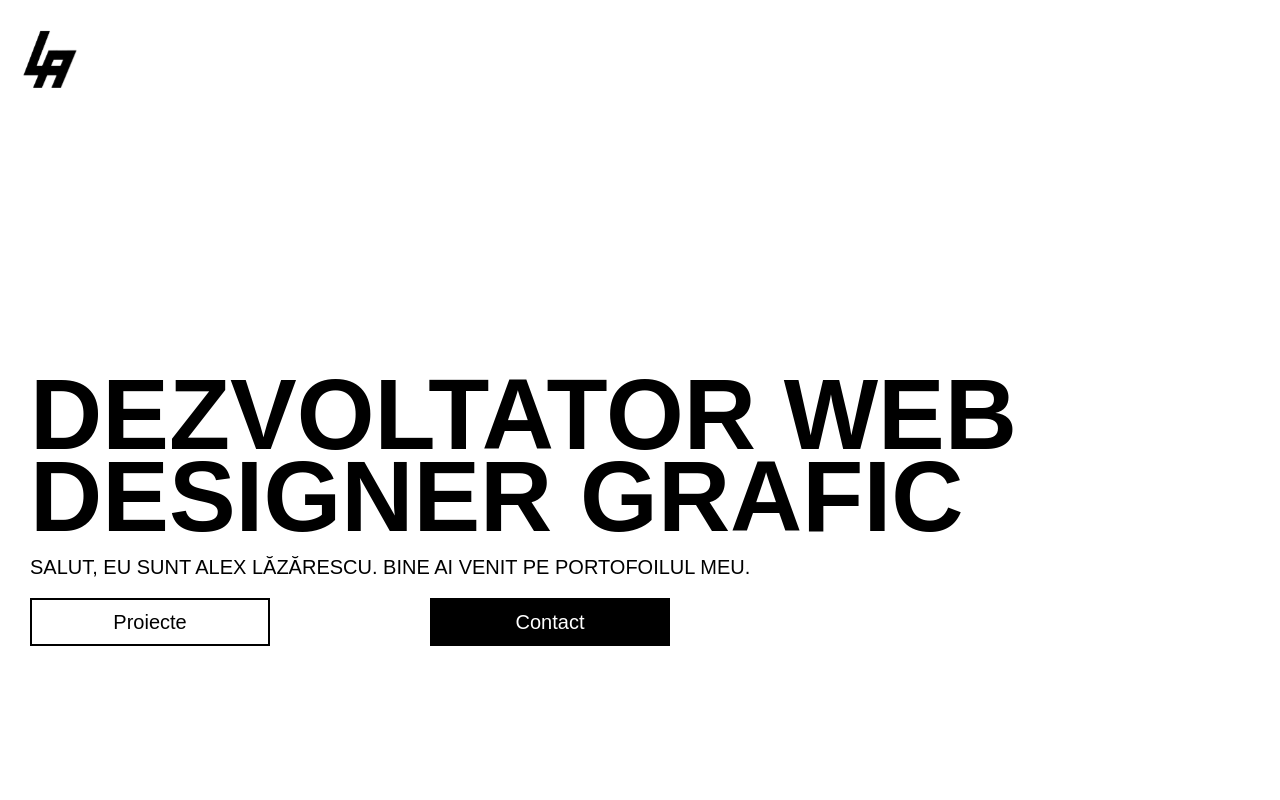
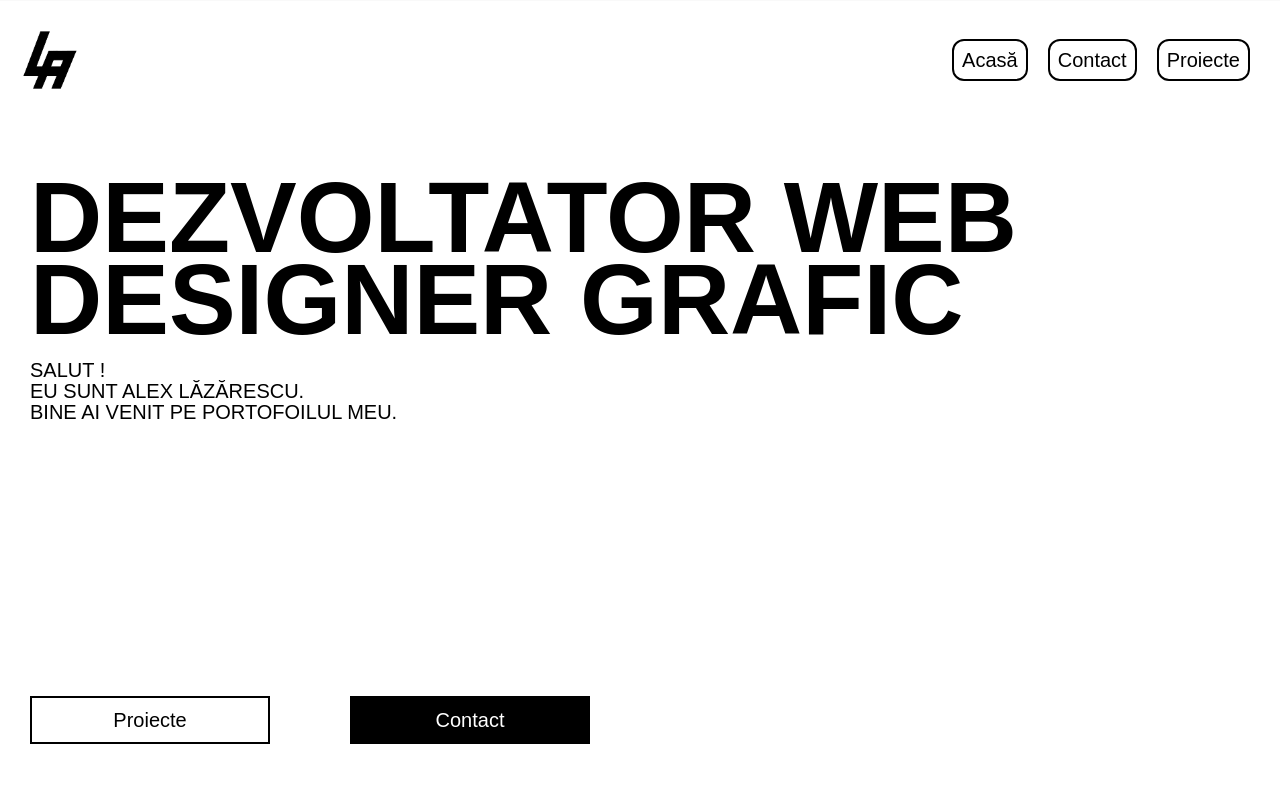
Before and after one commit to engineeredbyalex/alex-lazarescu, a Next.js app: page / in a window 1280 px wide. Shown: the top 800 px of the page. Built offline with nearby package versions, Linux system fonts and the light colour scheme; what next-reveal would draw is missing.

Commit message:
18.11 rev-5

```diff
--- a/components/common/buttons/Button.js
+++ b/components/common/buttons/Button.js
@@ -1,26 +1,22 @@
 // OutlineButton.js
 import React from 'react';
-import Link from 'next/link';
 
 export const OutlineButton = ({ link, text }) => {
-
     return (
-        <Link href={`/${link}`}>
-            <div className="button button_outline button_outline_slide_right" target="_blank" rel="noopener noreferrer">
+        <a href={link} target="_blank" rel="noopener noreferrer">
+            <div className="button button_outline button_outline_slide_right">
                 <h5>{text}</h5>
             </div>
-        </Link>
+        </a>
     );
 };
 
-
 export const SolidButton = ({ link, text }) => {
-
     return (
-        <Link href={`/${link}`}>
-            <div className="button button_solid  button_solid_transform" target="_blank" rel="noopener noreferrer">
+        <a href={link} target="_blank" rel="noopener noreferrer">
+            <div className="button button_solid button_solid_transform">
                 <h5>{text}</h5>
             </div>
-        </Link>
+        </a>
     );
 };
--- a/components/common/header/Navigation_Bar.js
+++ b/components/common/header/Navigation_Bar.js
@@ -2,16 +2,20 @@
 import Logo from '@/public/logo/logo.png'
 import Image from 'next/image';
 import Link from 'next/link';
+import { OutlineButton } from '../buttons/Button';
 
 export default function Navigation_Bar() {
 
 
     return (
-        <div className='w-[screen] h-[15vh] flex items-center justify-start '>
+        <div className='w-screen h-[15vh] flex items-center justify-between '>
             <div className='hover:scale-110 transition-all ease-in-out'>
-                <Link href={'/'}>
-                    <Image width={100} height={100} src={Logo} />
-                </Link>
+                <Image width={100} height={100} src={Logo} />
+            </div>
+            <div className='flex gap-0 lg:gap-5 mr-[30px]'>
+                <Link className='button_outline button_outline_slide_right px-3 py-1 rounded-xl scale-75 lg:px-2 lg:scale-100' href={'/'}><h5>Acasă</h5></Link>
+                <Link className='button_outline button_outline_slide_right px-3 py-1 rounded-xl scale-75 lg:px-2 lg:scale-100' href={'/contact'}><h5>Contact</h5></Link>
+                <Link className='button_outline button_outline_slide_right px-3 py-1 rounded-xl scale-75 lg:px-2 lg:scale-100' href={'/projects'}><h5>Proiecte</h5></Link>
             </div>
         </div>
     );
--- a/components/sections/LandingPage.js
+++ b/components/sections/LandingPage.js
@@ -10,7 +10,8 @@ import { SolidButton } from '../common/buttons/Button'
 function LandingPage() {
     return (
         <Page>
-            <div className="flex items-start justify-start w-full h-auto flex-col  text-center">
+            <div className="flex items-start justify-evenly lg:justify-center w-full h-full flex-col  text-center">
+                <div className='h-1/2 flex items-start justify-start lg:justify-center flex-col'>
                     <RevealWrapper delay={1000}>
                         <h1 className=' uppercase  text-[#000] leading-[2.3rem] lg:leading-[2.6rem] font-[600] mb-5 lg:mb-10   text-left'>
                             Dezvoltator Web
@@ -22,11 +23,12 @@ function LandingPage() {
                         </h1>
                     </RevealWrapper>
                     <RevealWrapper delay={1600}>
-                    <h5 className=' uppercase  text-[#000] leading-5  lg:leading-[1.3rem] font-light mb-5   text-left w-[70%]'>
-                        Salut, eu sunt Alex Lăzărescu. Bine ai venit pe portofoilul meu.
+                        <h5 className=' uppercase  text-[#000] leading-5  lg:leading-[1.3rem] font-light mb-5   text-left w-[100%]'>
+                            Salut ! <br /> Eu sunt Alex Lăzărescu. <br /> Bine ai venit pe portofoilul meu.
                         </h5>
                     </RevealWrapper>
-                <div className='flex w-full gap-[1rem] items-start justify-start  flex-col lg:flex-row lg:items-center lg:gap-[10rem] z-[2]'>
+                </div>
+                <div className='flex w-full h-1/2 gap-[1rem] items-start  justify-start  flex-col lg:flex-row lg:items-center lg:gap-[5rem] z-[2]'>
                     <RevealWrapper delay={1900}>
                         <OutlineButton link="/projects" text='Proiecte' />
                     </RevealWrapper>
--- a/pages/about.js
+++ /dev/null
@@ -1,44 +0,0 @@
-import Navigation_Bar from '@/components/common/header/Navigation_Bar'
-import Page from '@/components/layout/page/Page'
-import Image from 'next/image'
-import HeadShot from "@/public/assets/headshot.jpeg"
-import { RevealWrapper } from 'next-reveal'
-
-export default function about() {
-    return (
-        <div className='overflow-x-hidden'>
-            <Navigation_Bar />
-            <Page>
-                <div className='flex flex-col lg:flex-row w-full overflow-x-hidden'>
-                    <div className='w-1/2 flex items-center justify-center flex-col text-center'>
-                        <RevealWrapper>
-                            <h4 className='text-[#F4E869] leading-[2rem] lg:leading-[2rem] uppercase font-light'>Salut,</h4>
-                        </RevealWrapper>
-                        <RevealWrapper>
-
-                            <h2 className='text-[#F4E869] leading-[2rem] lg:leading-[4rem] uppercase font-light mb-5'>Eu sunt Alexandru Lăzărescu</h2>
-                        </RevealWrapper>
-                        <RevealWrapper>
-
-                            <h3 className='text-[#F4E869] leading-[2rem] lg:leading-[3rem] uppercase font-light mb-5'>O mică introducere despre mine :</h3>
-                        </RevealWrapper>
-                        <RevealWrapper>
-
-                            <h5 className='text-[#F4E869] leading-[2rem] uppercase font-light'>Sunt student și sunt pasionat de dezvoltare web. <br /> Îmi place să lucrez la proiecte provocatoare și să contribui la crearea de soluții care fac diferența. <br />
-                                Cu o experiență de 3 ani în dezvoltare web, am ajuns să înțeleg nevoile utilizatorilor și a clienților în așa fel în cât le pot îndeplini dorințele în materie aplicații web.
-                                !</h5>
-                        </RevealWrapper>
-                        <RevealWrapper>
-                            <p className='text-[#F4E869] leading-[2rem] uppercase font-light mt-5'>
-                                Îți mulțumesc că ai trecut pe aici !
-                            </p>
-                        </RevealWrapper>
-                    </div>
-                    <div className='w-1/2 flex items-center justify-center'>
-                        <Image width={300} height={300} src={HeadShot} />
-                    </div>
-                </div>
-            </Page>
-        </div>
-    )
-}
--- a/pages/journal.js
+++ /dev/null
@@ -1,9 +0,0 @@
-import React from 'react'
-
-function journal() {
-    return (
-        <div>journal</div>
-    )
-}
-
-export default journal
--- a/pages/projects.js
+++ b/pages/projects.js
@@ -1,23 +1,45 @@
-
+// importing Page
 import Page from '@/components/layout/page/Page';
-import { RevealWrapper } from 'next-reveal';
-
+// importing Reveal Wrapper
+import { RevealWrapper } from 'next-reveal'
+//
 import MaybeeScreen from "@/public/assets/maybee.ro.png";
+import WeatherScreen from "@/public/assets/open-weather-screen.png";
+import LuminéElysian from "@/public/assets/LuminéElysian.png";
+import Zenboard from "@/public/assets/zenboard.png";
+//
+import Image from 'next/image';
+import { OutlineButton } from '@/components/common/buttons/Button';
 import Navigation_Bar from '@/components/common/header/Navigation_Bar';
 
 const projectsArray = [
     {
         title: 'MAYBEE',
-        desc: 'Magazin online însoțit de panou pentru administrator.',
+        desc: 'Dezvoltare web - Design interfață',
         link: '/',
         image: MaybeeScreen,
         tech: 'NextJS 13, MongoDB, Amzon S3',
     },
     {
+        title: 'Zenboard',
+        desc: 'Dezvoltare web - Design interfață',
+        link: '/',
+        image: Zenboard,
+        tech: '/',
+    },
+
+    {
+        title: 'Luminé Elysian',
+        desc: 'Design 3D - Branding',
+        link: '/',
+        image: LuminéElysian,
+        tech: '/',
+    },
+    {
         title: 'Open Weather',
-        desc: 'Aplicație de vreme construită cu OpenWeather API',
-        link: '/',
-        image: '/open-weather-screen.png', // Make sure the path is correct
+        desc: 'Dezvoltare web - Design interfață',
+        link: 'maybee.ro',
+        image: WeatherScreen,
         tech: 'JavaScript OpenWeather Api',
     },
 ];
@@ -27,6 +49,29 @@ function Projects() {
         <div className='overflow-x-hidden relative'>
             <Navigation_Bar />
             <Page>
+                <div className="flex h-auto items-start justify-center w-full  flex-col  text-center ">
+                    <RevealWrapper delay={1000}>
+                        <h3 className="text-[#000] leading-[4rem] lg:leading-[8rem] uppercase font-normal  ">Proiecte</h3>
+                    </RevealWrapper>
+                    <div className='flex justify-between w-full flex-row flex-wrap ' >
+                        {projectsArray.map((project, index) => (
+                            <RevealWrapper className="mb-10" key={index} delay={100 * index}>
+                                <Image className='lg:w-[45vw]' src={project.image} />
+                                <div className='w-full flex justify-between'>
+                                    <h4>
+                                        {project.title}
+                                    </h4>
+                                    <h5 className='text-right lg:text-center'>
+                                        {project.desc}
+                                    </h5>
+
+                                </div>
+                                <OutlineButton text='Vezi proiectul' link={project.link} />
+                            </RevealWrapper>
+
+                        ))}
+                    </div>
+                </div>
 
             </Page>
         </div>
--- a/pages/work-with-me.js
+++ /dev/null
@@ -1,19 +0,0 @@
-import React from 'react'
-// importing Animated Button
-import AnimatedBackground from "@/public/video/comp2.mp4"
-// importing page
-import Page from '@/components/layout/page/Page'
-import Navigation_Bar from '@/components/common/header/Navigation_Bar'
-
-
-function WorkPage() {
-
-    return (
-        <Page>
-            <Navigation_Bar />
-
-        </Page>
-    )
-}
-
-export default WorkPage
```
Also changed, not shown: components/sections/SelectedWork.js (+10 -23 lines). Lines whose indentation alone changed are shown as unchanged.
